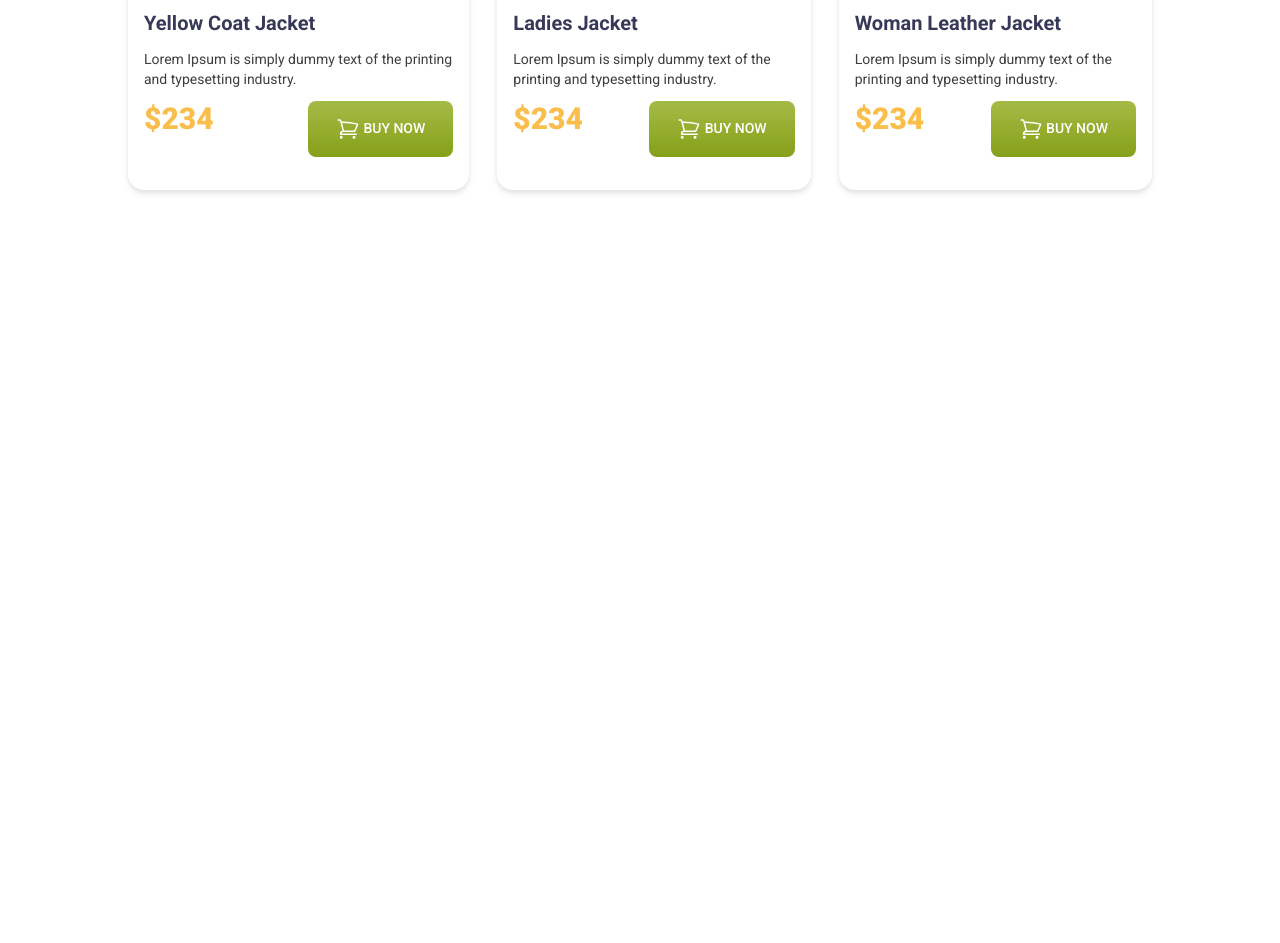
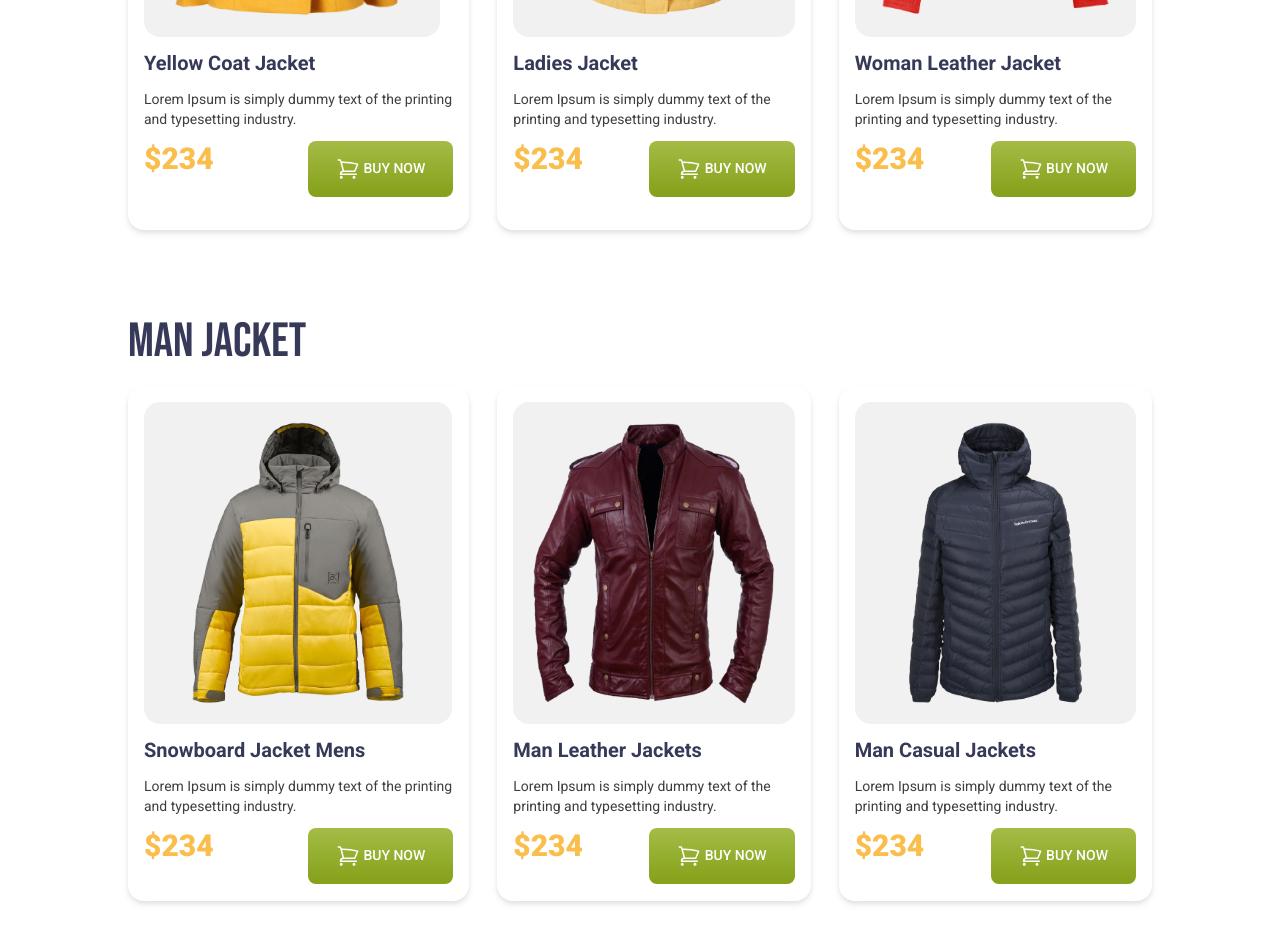
Before and after one commit to nishadmahmud/penguin-fashion-website, a plain HTML site: page index.html in a window 1280 px wide. Shown: the part 975-1918 px from the top of the page. Before the commit the page ends 1213 px from the top, so only its background shows below. Drawn offline with nearby package versions, Linux system fonts and the light colour scheme.

Commit message:
mens section

```diff
--- a/index.html
+++ b/index.html
@@ -34,7 +34,9 @@
       <nav></nav>
 
       <!-- Banner Section -->
-      <div class="md:flex md:items-center md:justify-around md:max-w-5xl md:mx-auto">
+      <div
+        class="md:flex md:items-center md:justify-around md:max-w-5xl md:mx-auto"
+      >
         <div>
           <h1 class="text-7xl uppercase bebas-neue-regular">
             <span class="text-[#FABE4C]">Be the Penguins</span> <br />
@@ -73,14 +75,12 @@
 
     <main class="md:max-w-5xl mx-auto">
       <!-- Women Jacket Section -->
-      <section class="my-12">
+      <section class="my-[88px]">
         <h3 class="bebas-neue-regular text-5xl text-[#363958]">Women Jacket</h3>
         <!-- Jacket card container -->
         <div class="grid grid-cols-1 md:grid-cols-3 space-x-7 mt-5">
           <!-- Card -1 -->
-          <div
-            class="p-4 space-y-3 rounded-2xl drop-shadow-md bg-[#FFFFFF]"
-          >
+          <div class="p-4 space-y-3 rounded-2xl drop-shadow-md bg-[#FFFFFF]">
             <img
               class="rounded-2xl p-5 bg-[#F1F1F1] h-2/3"
               src="images/jacket-1.png"
@@ -115,9 +115,7 @@
             </div>
           </div>
           <!-- Card 2 -->
-          <div
-            class="p-4 space-y-3 rounded-2xl drop-shadow-md bg-[#FFFFFF]"
-          >
+          <div class="p-4 space-y-3 rounded-2xl drop-shadow-md bg-[#FFFFFF]">
             <img
               class="rounded-2xl p-5 bg-[#F1F1F1] h-2/3"
               src="images/jacket-2.png"
@@ -152,9 +150,7 @@
             </div>
           </div>
           <!-- Card 3 -->
-          <div
-            class="p-4 space-y-3 rounded-2xl drop-shadow-md bg-[#FFFFFF]"
-          >
+          <div class="p-4 space-y-3 rounded-2xl drop-shadow-md bg-[#FFFFFF]">
             <img
               class="rounded-2xl p-5 bg-[#F1F1F1] h-2/3"
               src="images/jacket-3.png"
@@ -194,6 +190,121 @@
       </section>
 
       <!-- Mens Jacket Section -->
+      <section class="my-[88px]">
+        <h3 class="bebas-neue-regular text-5xl text-[#363958]">Man Jacket</h3>
+        <!-- Jacket card container -->
+        <div class="grid grid-cols-1 md:grid-cols-3 space-x-7 mt-5">
+          <!-- Card -1 -->
+          <div class="p-4 space-y-3 rounded-2xl drop-shadow-md bg-[#FFFFFF]">
+            <img
+              class="rounded-2xl p-5 bg-[#F1F1F1] h-2/3"
+              src="images/jacket-4.png"
+              alt=""
+            />
+            <h4 class="text-xl text-[#363958] font-bold">
+              Snowboard Jacket Mens
+            </h4>
+            <p class="text-[#3E3E3E] text-sm">
+              Lorem Ipsum is simply dummy text of the printing and typesetting
+              industry.
+            </p>
+            <div class="flex justify-between">
+              <h2 class="font-black text-[#FABE4C] text-3xl">$234</h2>
+              <button
+                class="bg-gradient-to-b from-[#A4BC46] to-[#85A019] text-white py-4 px-7 rounded-lg font-medium text-sm"
+              >
+                <svg
+                  xmlns="http://www.w3.org/2000/svg"
+                  fill="none"
+                  viewBox="0 0 24 24"
+                  stroke-width="1.5"
+                  stroke="currentColor"
+                  class="size-6 text-white inline"
+                >
+                  <path
+                    stroke-linecap="round"
+                    stroke-linejoin="round"
+                    d="M2.25 3h1.386c.51 0 .955.343 1.087.835l.383 1.437M7.5 14.25a3 3 0 0 0-3 3h15.75m-12.75-3h11.218c1.121-2.3 2.1-4.684 2.924-7.138a60.114 60.114 0 0 0-16.536-1.84M7.5 14.25 5.106 5.272M6 20.25a.75.75 0 1 1-1.5 0 .75.75 0 0 1 1.5 0Zm12.75 0a.75.75 0 1 1-1.5 0 .75.75 0 0 1 1.5 0Z"
+                  />
+                </svg>
+                BUY NOW
+              </button>
+            </div>
+          </div>
+          <!-- Card 2 -->
+          <div class="p-4 space-y-3 rounded-2xl drop-shadow-md bg-[#FFFFFF]">
+            <img
+              class="rounded-2xl p-5 bg-[#F1F1F1] h-2/3"
+              src="images/jacket-5.png"
+              alt=""
+            />
+            <h4 class="text-xl text-[#363958] font-bold">
+              Man Leather Jackets
+            </h4>
+            <p class="text-[#3E3E3E] text-sm">
+              Lorem Ipsum is simply dummy text of the printing and typesetting
+              industry.
+            </p>
+            <div class="flex justify-between">
+              <h2 class="font-black text-[#FABE4C] text-3xl">$234</h2>
+              <button
+                class="bg-gradient-to-b from-[#A4BC46] to-[#85A019] text-white py-4 px-7 rounded-lg font-medium text-sm"
+              >
+                <svg
+                  xmlns="http://www.w3.org/2000/svg"
+                  fill="none"
+                  viewBox="0 0 24 24"
+                  stroke-width="1.5"
+                  stroke="currentColor"
+                  class="size-6 text-white inline"
+                >
+                  <path
+                    stroke-linecap="round"
+                    stroke-linejoin="round"
+                    d="M2.25 3h1.386c.51 0 .955.343 1.087.835l.383 1.437M7.5 14.25a3 3 0 0 0-3 3h15.75m-12.75-3h11.218c1.121-2.3 2.1-4.684 2.924-7.138a60.114 60.114 0 0 0-16.536-1.84M7.5 14.25 5.106 5.272M6 20.25a.75.75 0 1 1-1.5 0 .75.75 0 0 1 1.5 0Zm12.75 0a.75.75 0 1 1-1.5 0 .75.75 0 0 1 1.5 0Z"
+                  />
+                </svg>
+                BUY NOW
+              </button>
+            </div>
+          </div>
+          <!-- Card 3 -->
+          <div class="p-4 space-y-3 rounded-2xl drop-shadow-md bg-[#FFFFFF]">
+            <img
+              class="rounded-2xl p-5 bg-[#F1F1F1] h-2/3"
+              src="images/jacket-6.png"
+              alt=""
+            />
+            <h4 class="text-xl text-[#363958] font-bold">Man Casual Jackets</h4>
+            <p class="text-[#3E3E3E] text-sm">
+              Lorem Ipsum is simply dummy text of the printing and typesetting
+              industry.
+            </p>
+            <div class="flex justify-between">
+              <h2 class="font-black text-[#FABE4C] text-3xl">$234</h2>
+              <button
+                class="bg-gradient-to-b from-[#A4BC46] to-[#85A019] text-white py-4 px-7 rounded-lg font-medium text-sm"
+              >
+                <svg
+                  xmlns="http://www.w3.org/2000/svg"
+                  fill="none"
+                  viewBox="0 0 24 24"
+                  stroke-width="1.5"
+                  stroke="currentColor"
+                  class="size-6 text-white inline"
+                >
+                  <path
+                    stroke-linecap="round"
+                    stroke-linejoin="round"
+                    d="M2.25 3h1.386c.51 0 .955.343 1.087.835l.383 1.437M7.5 14.25a3 3 0 0 0-3 3h15.75m-12.75-3h11.218c1.121-2.3 2.1-4.684 2.924-7.138a60.114 60.114 0 0 0-16.536-1.84M7.5 14.25 5.106 5.272M6 20.25a.75.75 0 1 1-1.5 0 .75.75 0 0 1 1.5 0Zm12.75 0a.75.75 0 1 1-1.5 0 .75.75 0 0 1 1.5 0Z"
+                  />
+                </svg>
+                BUY NOW
+              </button>
+            </div>
+          </div>
+        </div>
+      </section>
     </main>
 
     <footer></footer>
```
